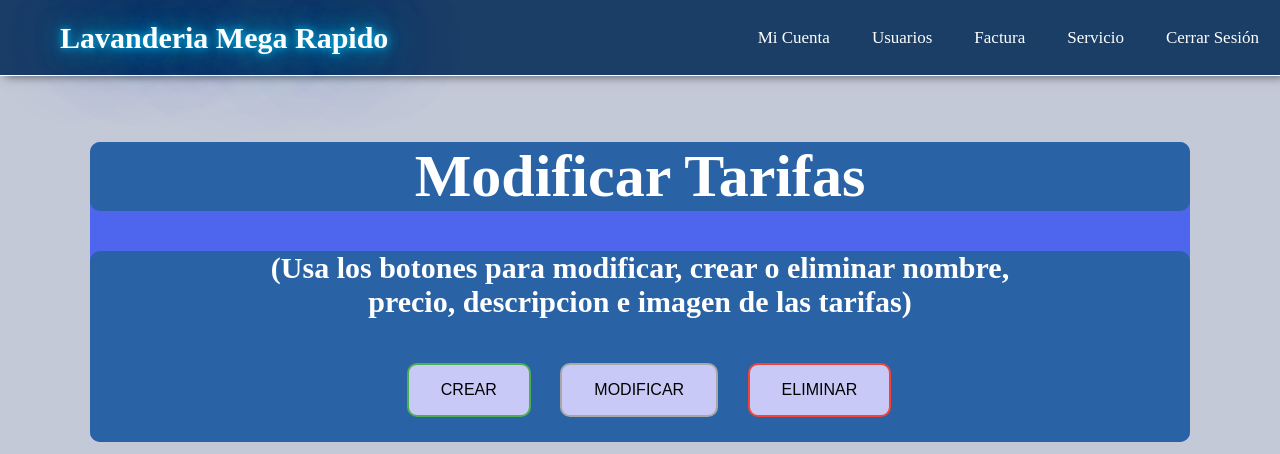
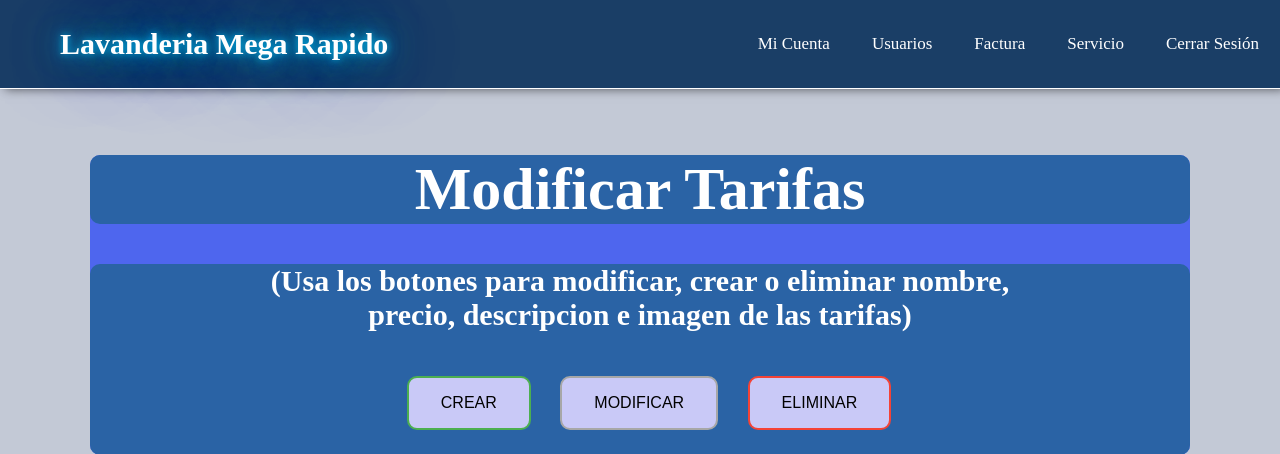
Before and after one commit to Ed4ard6/lavanderia_megarapido, a PHP site: page /Administrador/CRUD_Servi/modificar_servicio.php in a window 1280 px wide. Shown: the top 454 px of the page. Run offline with PHP 8.4, Linux system fonts and the light colour scheme; the visitor is signed in with stand-in values (Sample User, id 1); data that the repository does not hold is empty; some libraries are stand-ins or nearby versions.

Commit message:
Coreccion de menu en administrador

```diff
--- a/Administrador/CRUD_Servi/modificar_servicio.php
+++ b/Administrador/CRUD_Servi/modificar_servicio.php
@@ -25,13 +25,14 @@ if (!isset($_SESSION['usuario'])) {
     <meta charset="UTF-8">
     <meta http-equiv="X-UA-Compatible" content="IE=edge">
     <meta name="viewport" content="width=device-width, initial-scale=1.0">
-    <title>Lavanderia Mega Rapido</title>
     <meta name="viewport" content="width=device-width, user-scalable=no, initial-scale=1.0, maximum-scale=1.0, minimum-scale=1.0">
     <script src="https://kit.fontawesome.com/eb496ab1a0.js" crossorigin="anonymous"></script>
     <link rel="stylesheet" href="../../css/menu.css">
     <link rel="stylesheet" href="../../css/estilos.css">
+    <link rel="stylesheet" href="style.css">
     <link rel="stylesheet" href="../../css/pie_pagina.css">
     <link rel="shortcut icon" href="../../img/icono.png">
+    <title>Lavanderia Mega Rapido</title>
 </head>
 <body>
 
--- a/conecta.php
+++ b/conecta.php
@@ -1,7 +1,7 @@
 <?php
 $servername = "localhost";
 $username = "root";
-$password = "27602343";
+$password = "";
 $db = "lavanderia_megarapido_3";
 
 $conn = new mysqli($servername, $username, $password, $db);
--- a/css/menu.css
+++ b/css/menu.css
@@ -1,7 +1,7 @@
 
 .menu{
     background-color: rgb(26, 62, 102);
-    height: 75px;
+    /* height: 75px; */
     width: 100%;
     display: flex;
     justify-content: space-between;
@@ -10,6 +10,7 @@
     box-shadow: 5px 0 10px rgba(0, 0, 0, .6);
     position: sticky;
     top: 0px;
+    padding: 20px 0px 20px 0px;
 
 }
 .titulo{
```
